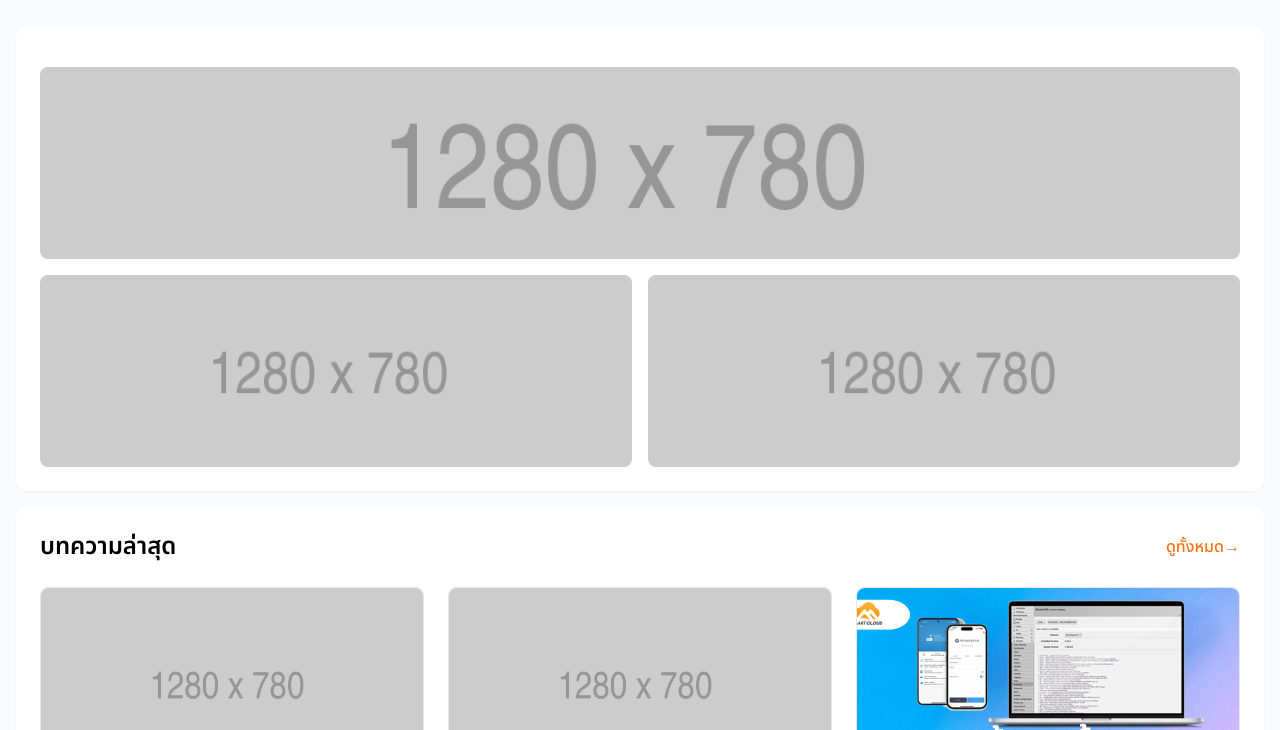
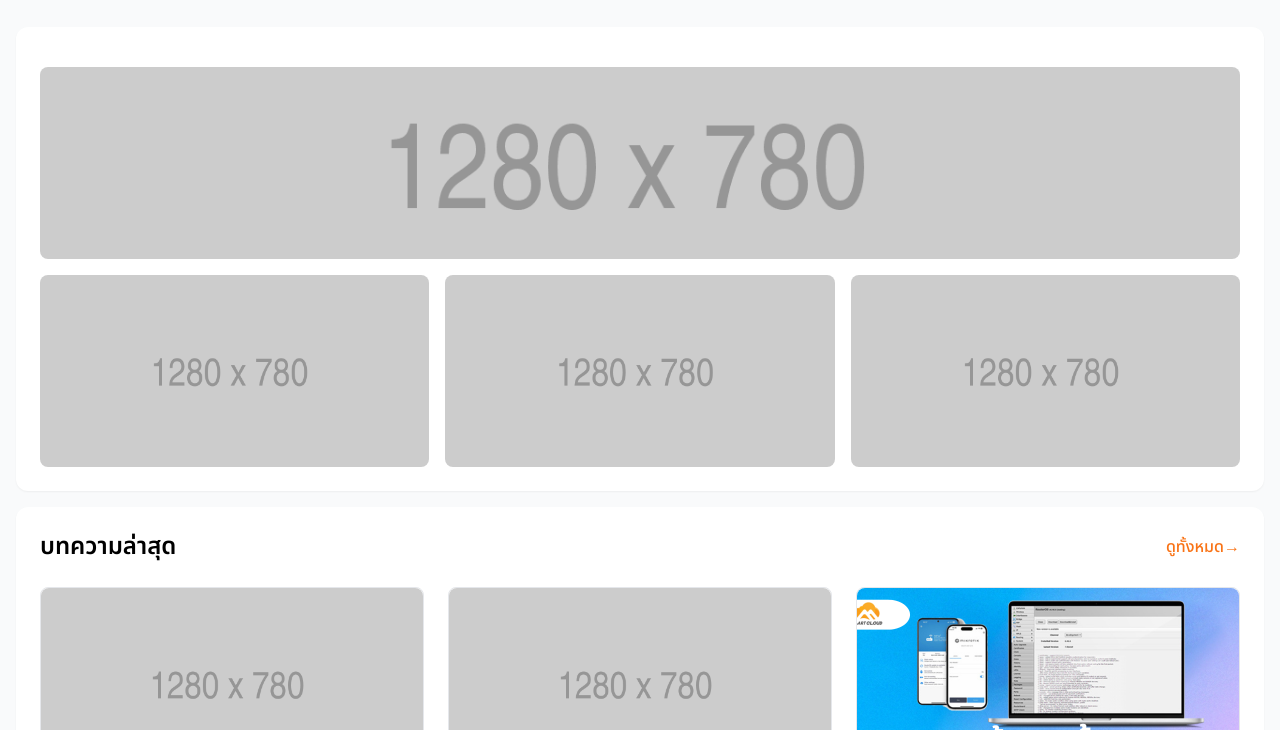
Before and after one commit to Akirai0/web-office, a plain HTML site: page index.html in a window 1280 px wide. Shown: the part 70-800 px from the top of the page. Drawn offline with nearby package versions, Linux system fonts and the light colour scheme.

Commit message:
edit index

```diff
--- a/index.html
+++ b/index.html
@@ -925,8 +925,9 @@
                 <div class="grid grid-cols-1 gap-4 mt-4">
                     <img src="../images/articles/b2.jpg" alt="bg" class="w-full h-48 object-cover rounded-lg hover:h-56 transition-all duration-300">
                 </div>
-                <div class="grid grid-cols-2 gap-4 mt-4">
+                <div class="grid grid-cols-3 gap-4 mt-4">
                     <img src="../images/articles/b2.jpg" alt="bg" class="w-full h-48 object-cover rounded-lg hover:h-56 transition-all duration-300"">
+                    <img src="../images/articles/b2.jpg" alt="bg" class="w-full h-48 object-cover rounded-lg hover:h-56 transition-all duration-300">
                     <img src="../images/articles/b2.jpg" alt="bg" class="w-full h-48 object-cover rounded-lg hover:h-56 transition-all duration-300">
                 </div>
             </div>
```
